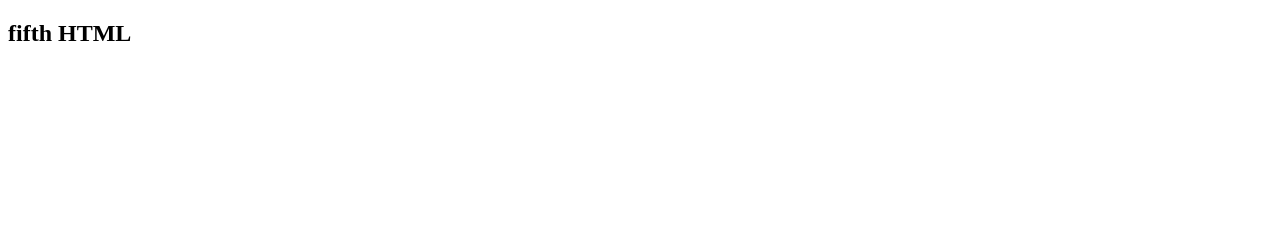
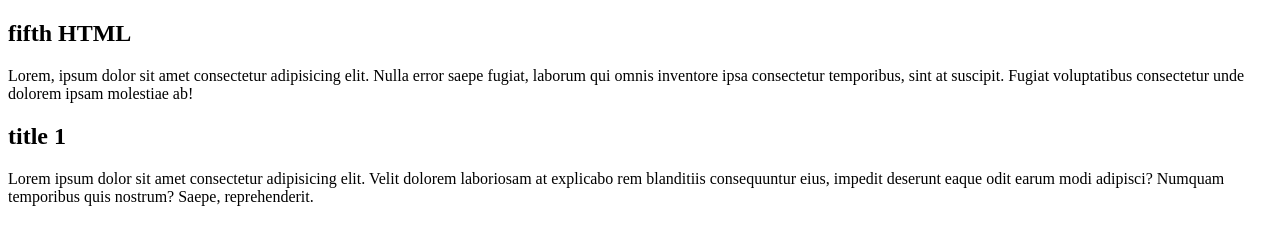
Before and after one commit to albertfresco/firstgit, a plain HTML site: page fifth.html in a window 1280 px wide. Drawn offline with Linux system fonts and the light colour scheme.

Commit message:
added new paragraph

```diff
--- a/fifth.html
+++ b/fifth.html
@@ -8,5 +8,8 @@
 </head>
 <body>
     <h2>fifth HTML</h2>
+    <p>Lorem, ipsum dolor sit amet consectetur adipisicing elit. Nulla error saepe fugiat, laborum qui omnis inventore ipsa consectetur temporibus, sint at suscipit. Fugiat voluptatibus consectetur unde dolorem ipsam molestiae ab!</p>
+    <h2>title 1</h2>
+    <p>Lorem ipsum dolor sit amet consectetur adipisicing elit. Velit dolorem laboriosam at explicabo rem blanditiis consequuntur eius, impedit deserunt eaque odit earum modi adipisci? Numquam temporibus quis nostrum? Saepe, reprehenderit.</p>
 </body>
 </html>
```
Also changed, not shown: third.html (deleted, +0 -12 lines).
